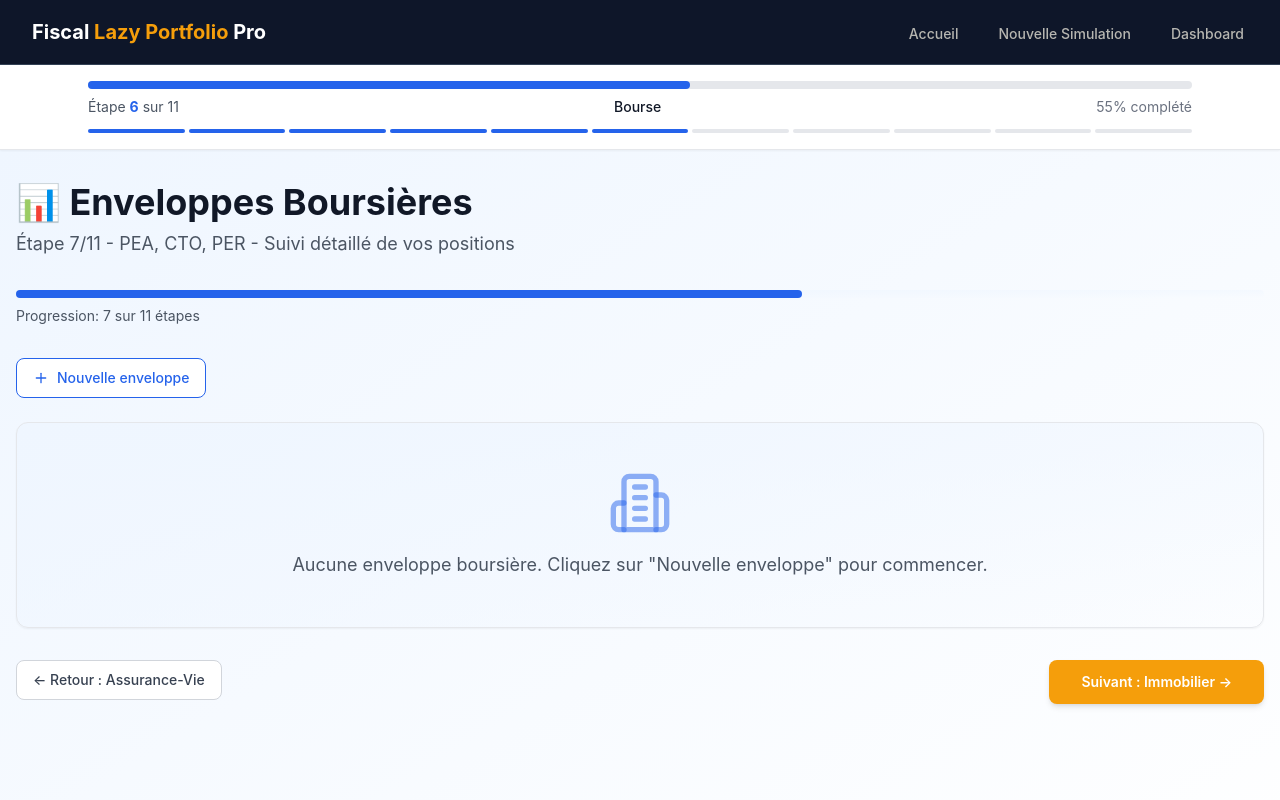
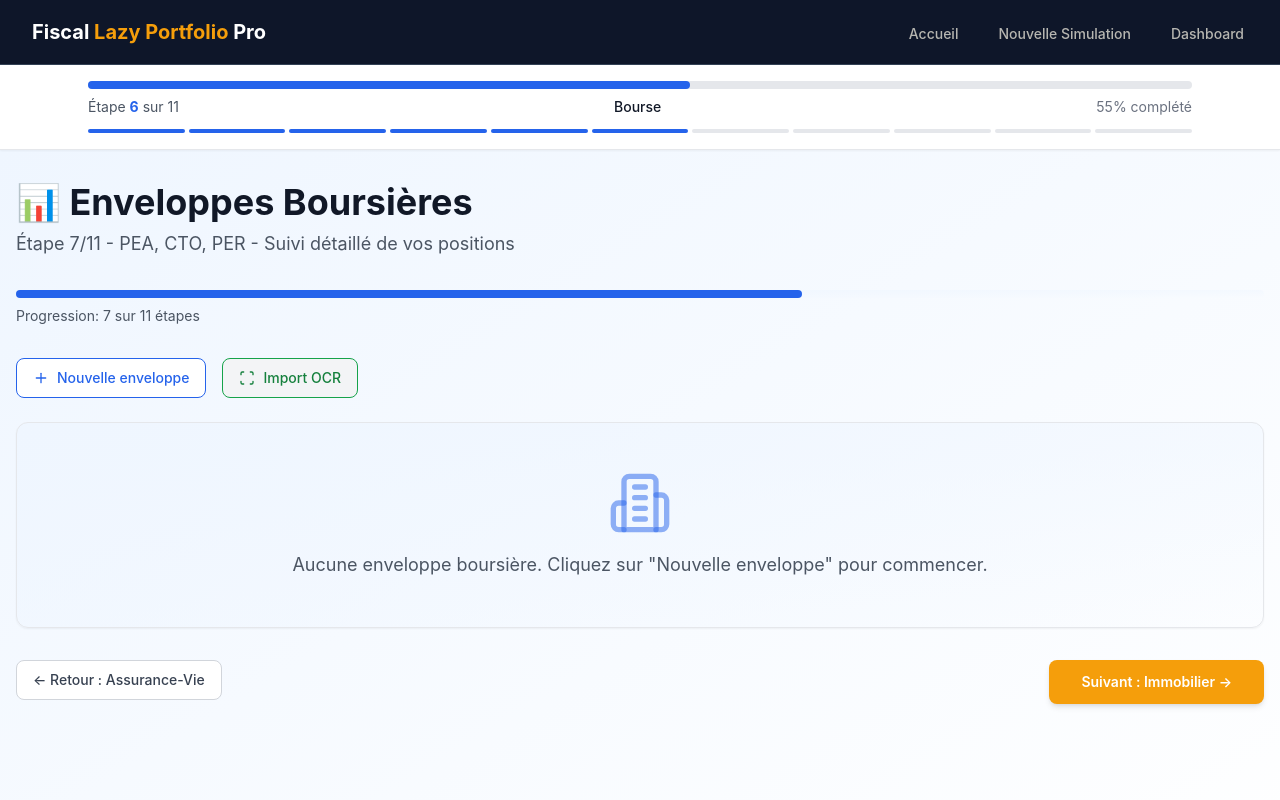
Before and after one commit to clementsaumet42-ops/fiscal-lazy-portfolio-pro, a Next.js app in the folder frontend/: page /client/patrimoine/bourse in a window 1280 px wide. Shown: the top 800 px of the page. Built offline with nearby package versions, Linux system fonts and the light colour scheme.

Commit message:
Add navigation link to OCR import from bourse page
Co-authored-by: clementsaumet42-ops <234208815+clementsaumet42-ops@users.noreply.github.com>

```diff
--- a/frontend/app/client/patrimoine/bourse/page.tsx
+++ b/frontend/app/client/patrimoine/bourse/page.tsx
@@ -12,7 +12,7 @@ import { Table, TableBody, TableCell, TableHead, TableHeader, TableRow } from '@
 import { Badge } from '@/components/ui/badge'
 import { EnveloppeBourse, SupportBourse } from '@/lib/types/assessment'
 import { formatCurrency, formatPercentage, formatDate, generateId, calculatePerformance, calculatePositionValue, isValidISIN } from '@/lib/utils/assessment/helpers'
-import { TrendingUp, Plus, Trash2, Building2, BarChart3, Wallet } from 'lucide-react'
+import { TrendingUp, Plus, Trash2, Building2, BarChart3, Wallet, Scan } from 'lucide-react'
 
 export default function EnveloppeBoursePage() {
   const router = useRouter()
@@ -180,7 +180,7 @@ export default function EnveloppeBoursePage() {
         </div>
 
         {/* Envelope Selector */}
-        <div className="mb-6 flex gap-4 flex-wrap">
+        <div className="mb-6 flex gap-4 flex-wrap items-center">
           {assessment.enveloppes_bourse.map(env => (
             <Button
               key={env.id}
@@ -199,6 +199,14 @@ export default function EnveloppeBoursePage() {
           >
             <Plus className="w-4 h-4 mr-2" />
             Nouvelle enveloppe
+          </Button>
+          <Button
+            variant="secondary"
+            onClick={() => router.push('/client/patrimoine/ocr-import')}
+            className="border-green-600 text-green-700 hover:bg-green-50"
+          >
+            <Scan className="w-4 h-4 mr-2" />
+            Import OCR
           </Button>
         </div>
 
```
